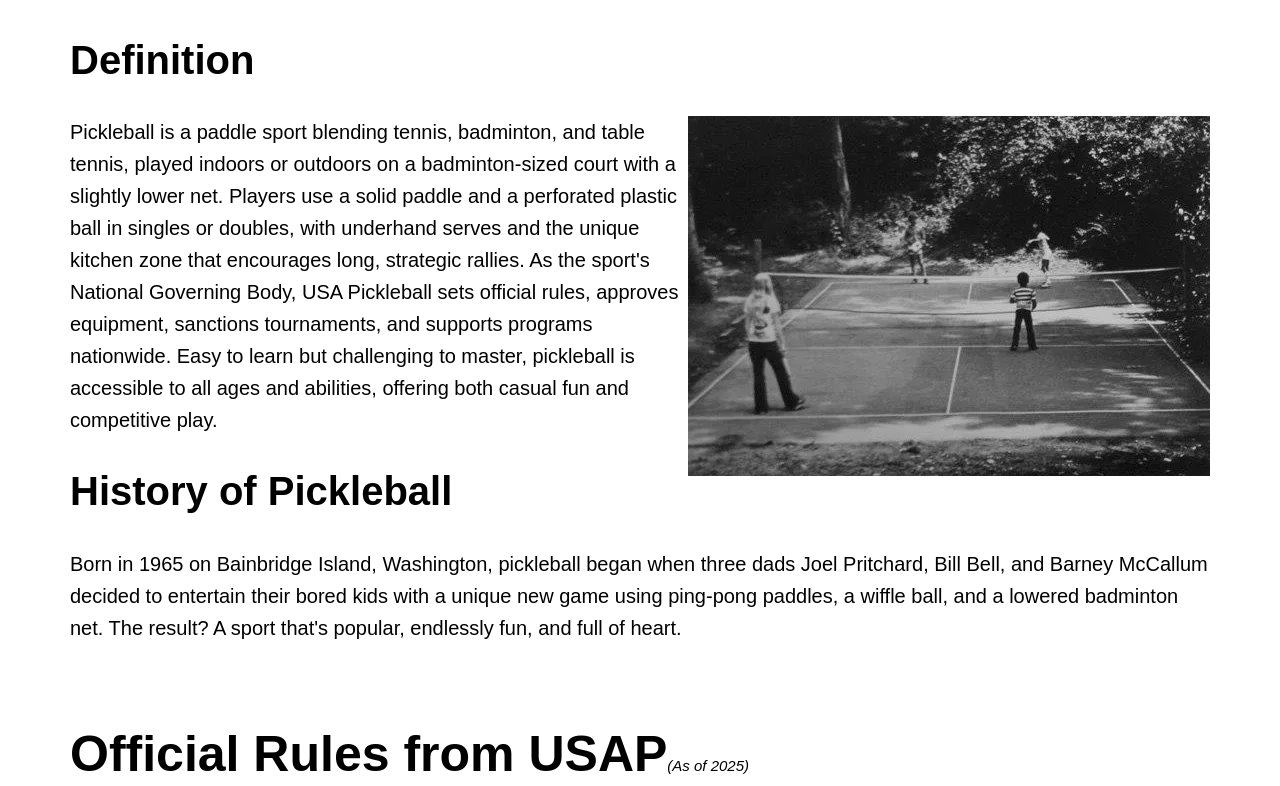
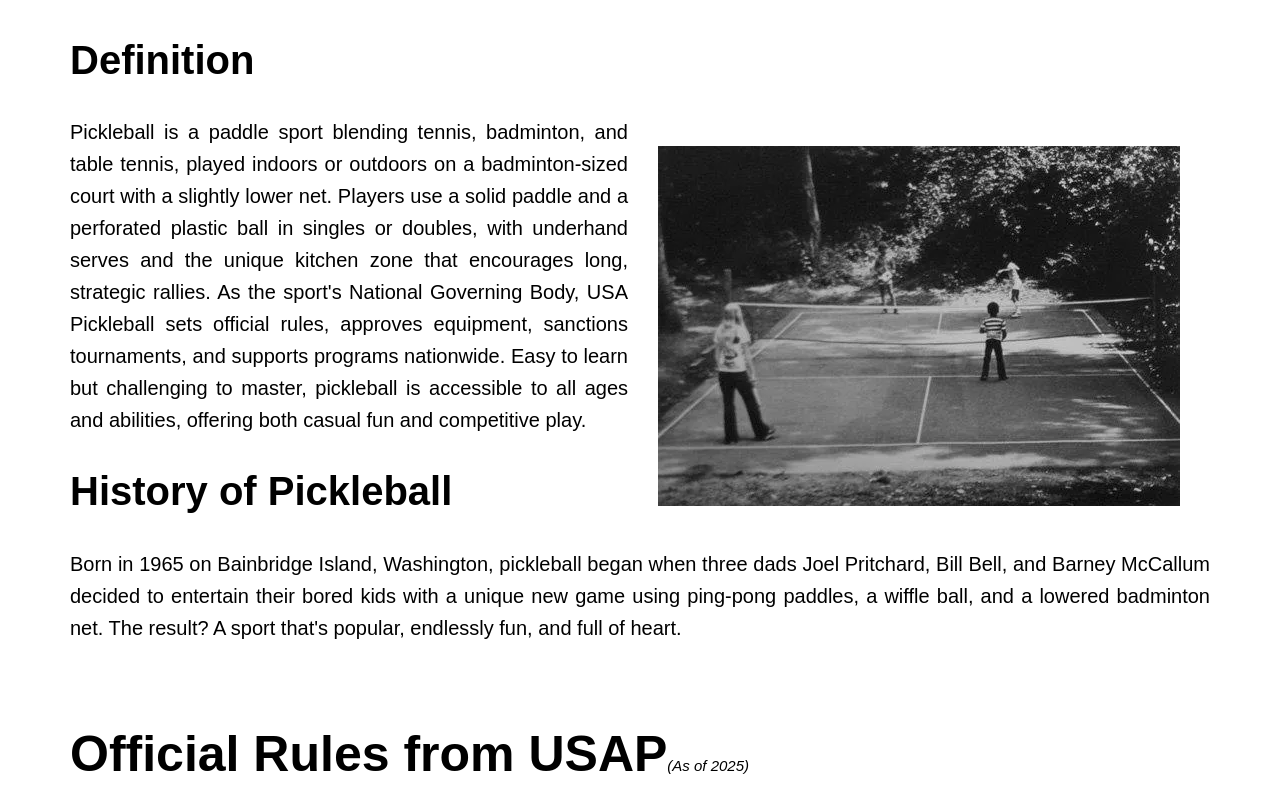
Before and after one commit to IvanGamer455/LETS_PLAY_PICKLEBALL, a plain HTML site: page index.html in a window 1280 px wide. Shown: the part 1023-1809 px from the top of the page. Drawn offline with Linux system fonts and the light colour scheme.

Commit message:
Update style.css

```diff
--- a/style.css
+++ b/style.css
@@ -97,6 +97,8 @@ main {
   text-align: left;
   margin-left: 50px;
   margin-right: 50px;
+  align-items: center;
+  text-align: justify;
 }
 
 main section {
@@ -141,7 +143,8 @@ main ol {
 }
 
 main img {
-  float:right;
+  float: right;
+  padding: 30px;
 }
 
 footer {
```
